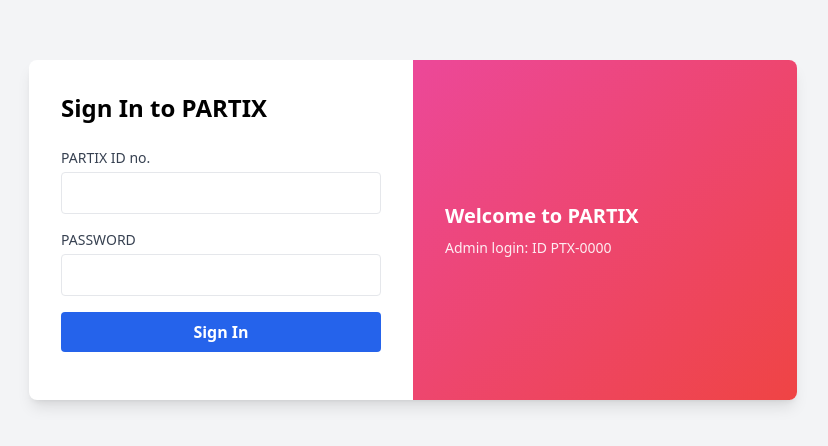
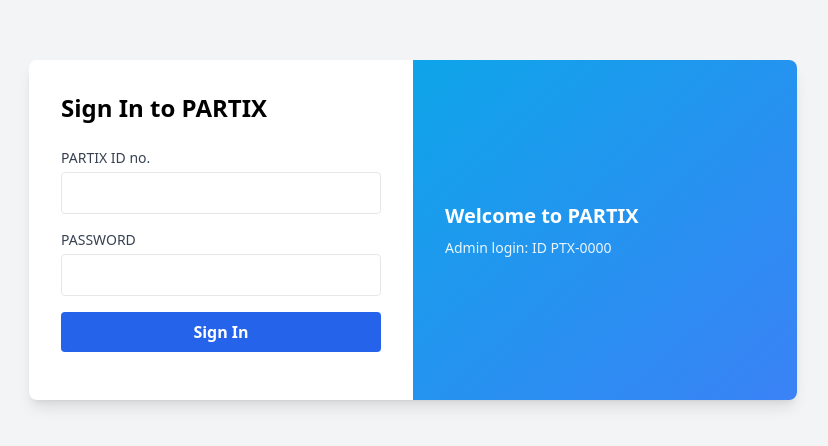
Before and after one commit to Mineradi/PARTIX, a plain HTML site: page index.html in a window 1280 px wide. Shown: the part 170-616 px from the top of the page, without its empty margins (227-1055 px from the left). Drawn offline with nearby package versions, Linux system fonts and the light colour scheme.

Commit message:
Update index.html

```diff
--- a/index.html
+++ b/index.html
@@ -29,7 +29,7 @@
         <p id="loginMsg" class="text-sm text-red-600"></p>
       </form>
     </div>
-    <div class="md:w-1/2 bg-gradient-to-br from-pink-500 to-red-500 text-white p-8 flex flex-col justify-center">
+    <div class="md:w-1/2 bg-gradient-to-br from-sky-500 to-blue-500 text-white p-8 flex flex-col justify-center">
       <h3 class="text-xl font-bold mb-2">Welcome to PARTIX</h3>
       <p class="text-sm opacity-90">Admin login: ID PTX-0000</p>
     </div>
```
